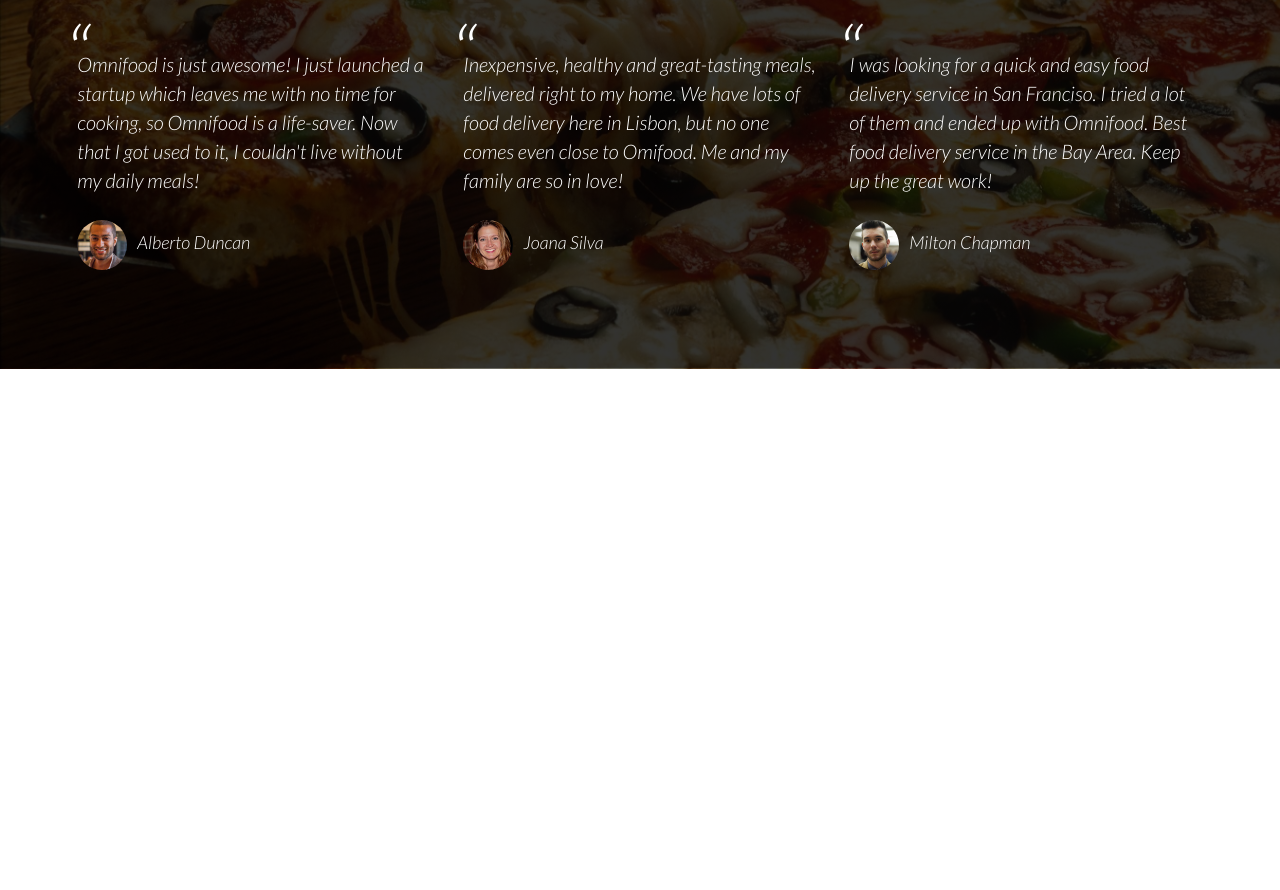
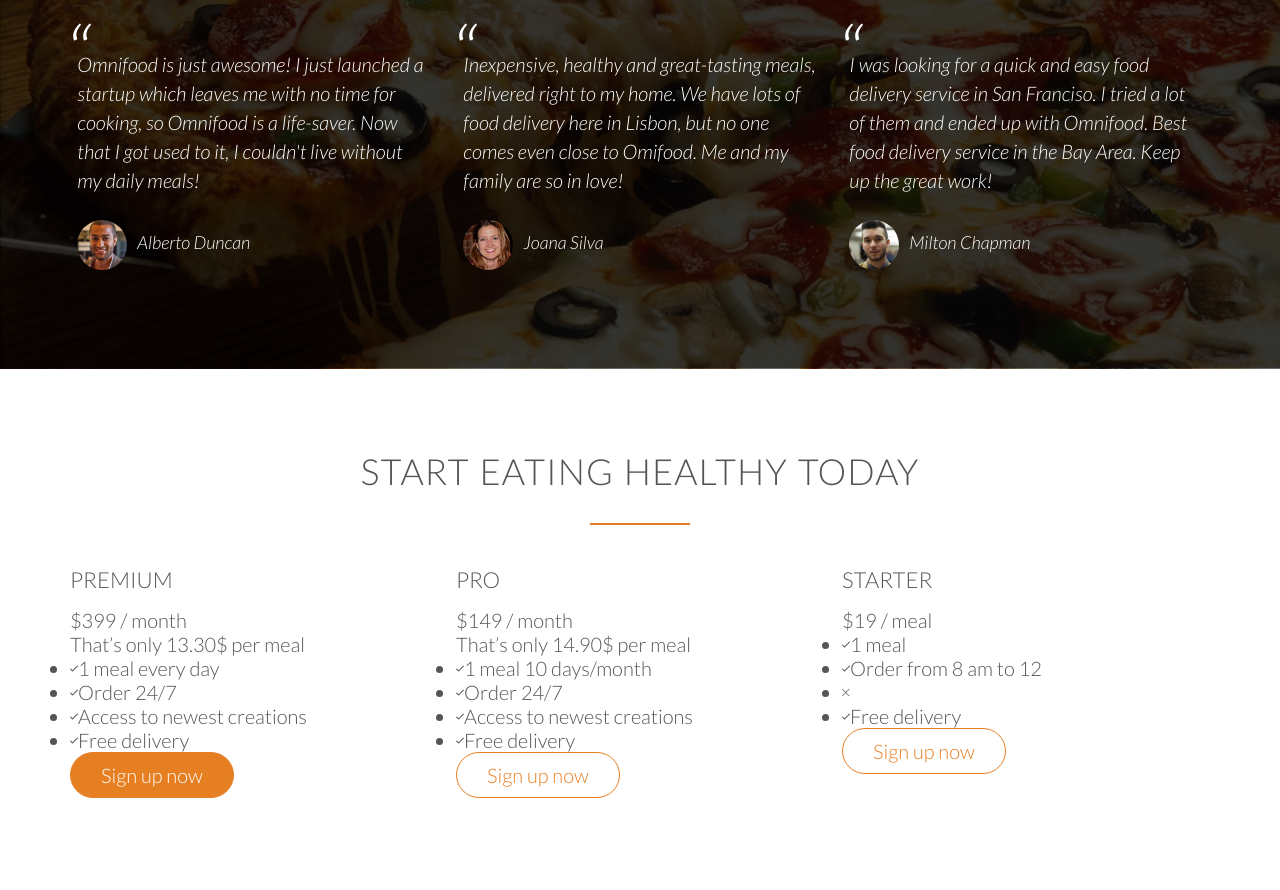
Before and after one commit to Reyhanahmed/Omnifood-Responsive-Site, a plain HTML site: page index.html in a window 1280 px wide. Shown: the part 3579-4469 px from the top of the page. Before the commit the page ends 3948 px from the top, so only its background shows below. Drawn offline with Linux system fonts and the light colour scheme; files whose address does not match are found by name.

Commit message:
Create the Sign-up section

```diff
--- a/index.html
+++ b/index.html
@@ -250,20 +250,81 @@
 			</div>
 		</div>
 	</section>
+
+	<section class="section-plans">
+		<div class="row">
+			<h2>Start eating healthy today</h2>
+		</div>
+
+		<div class="row">
+			<div class="col span-1-of-3">
+				<div class="plan-box">
+					<div>
+						<h3>Premium</h3>
+						<p class="plan-price">$399 / month</p>
+						<p class="plan-price-meal">That’s only 13.30$ per meal</p>
+					</div>
+					<div>
+						<ul>
+							<li><i class="ion-ios-checkmark-empty"></i>1 meal every day</li>
+							<li><i class="ion-ios-checkmark-empty"></i>Order 24/7</li>
+							<li><i class="ion-ios-checkmark-empty"></i>Access to newest creations</li>
+							<li><i class="ion-ios-checkmark-empty"></i>Free delivery</li>
+						</ul>
+					</div>
+					<div>
+						<a href="#" class="btn btn-full">Sign up now</a>
+					</div>
+				</div>
+			</div>
+
+			<div class="col span-1-of-3">
+				<div class="plan-box">
+					<div>
+						<h3>Pro</h3>
+						<p class="plan-price">$149 / month</p>
+						<p class="plan-price-meal">That’s only 14.90$ per meal</p>
+					</div>
+					<div>
+						<ul>
+							<li><i class="ion-ios-checkmark-empty"></i>1 meal 10 days/month</li>
+							<li><i class="ion-ios-checkmark-empty"></i>Order 24/7</li>
+							<li><i class="ion-ios-checkmark-empty"></i>Access to newest creations</li>
+							<li><i class="ion-ios-checkmark-empty"></i>Free delivery</li>
+						</ul>
+					</div>
+					<div>
+						<a href="#" class="btn btn-ghost">Sign up now</a>
+					</div>
+				</div>
+			</div>
+
+			<div class="col span-1-of-3">
+				<div class="plan-box">
+					<div>
+						<h3>Starter</h3>
+						<p class="plan-price">$19 / meal</p>
+						<p class="plan-price-meal"></p>
+					</div>
+					<div>
+						<ul>
+							<li><i class="ion-ios-checkmark-empty"></i>1 meal</li>
+							<li><i class="ion-ios-checkmark-empty"></i>Order from 8 am to 12</li>
+							<li><i class="ion-ios-close-empty"></i></li>
+							<li><i class="ion-ios-checkmark-empty"></i>Free delivery</li>
+						</ul>
+					</div>
+					<div>
+						<a href="#" class="btn btn-ghost">Sign up now</a>
+					</div>
+				</div>
+			</div>
+		</div>
+	</section>
 </body>
 </html>
 
 <!--
-Section 5: Customer testimonials
-Title: Our customers can't live without us
 
-Omnifood is just awesome! I just launched a startup which leaves me with no time for cooking, so Omnifood is a life-saver. Now that I got used to it, I couldn't live without my daily meals!
-(Alberto Duncan)
-
-Inexpensive, healthy and great-tasting meals, delivered right to my home. We have lots of food delivery here in Lisbon, but no one comes even close to Omifood. Me and my family are so in love!
-(Joana Silva)
-
-I was looking for a quick and easy food delivery service in San Franciso. I tried a lot of them and ended up with Omnifood. Best food delivery service in the Bay Area. Keep up the great work!
-(Milton Chapman)
 
 -->
```
